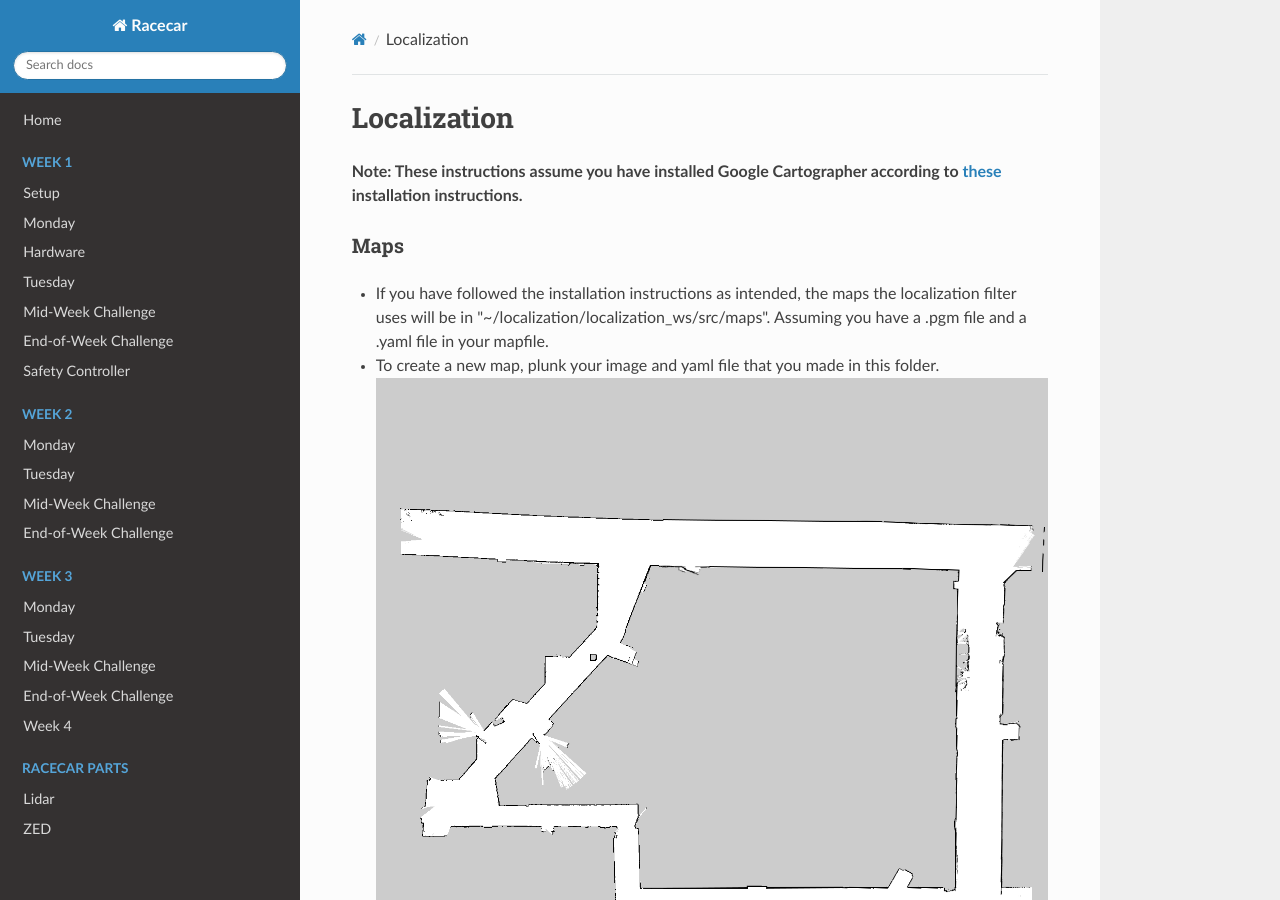
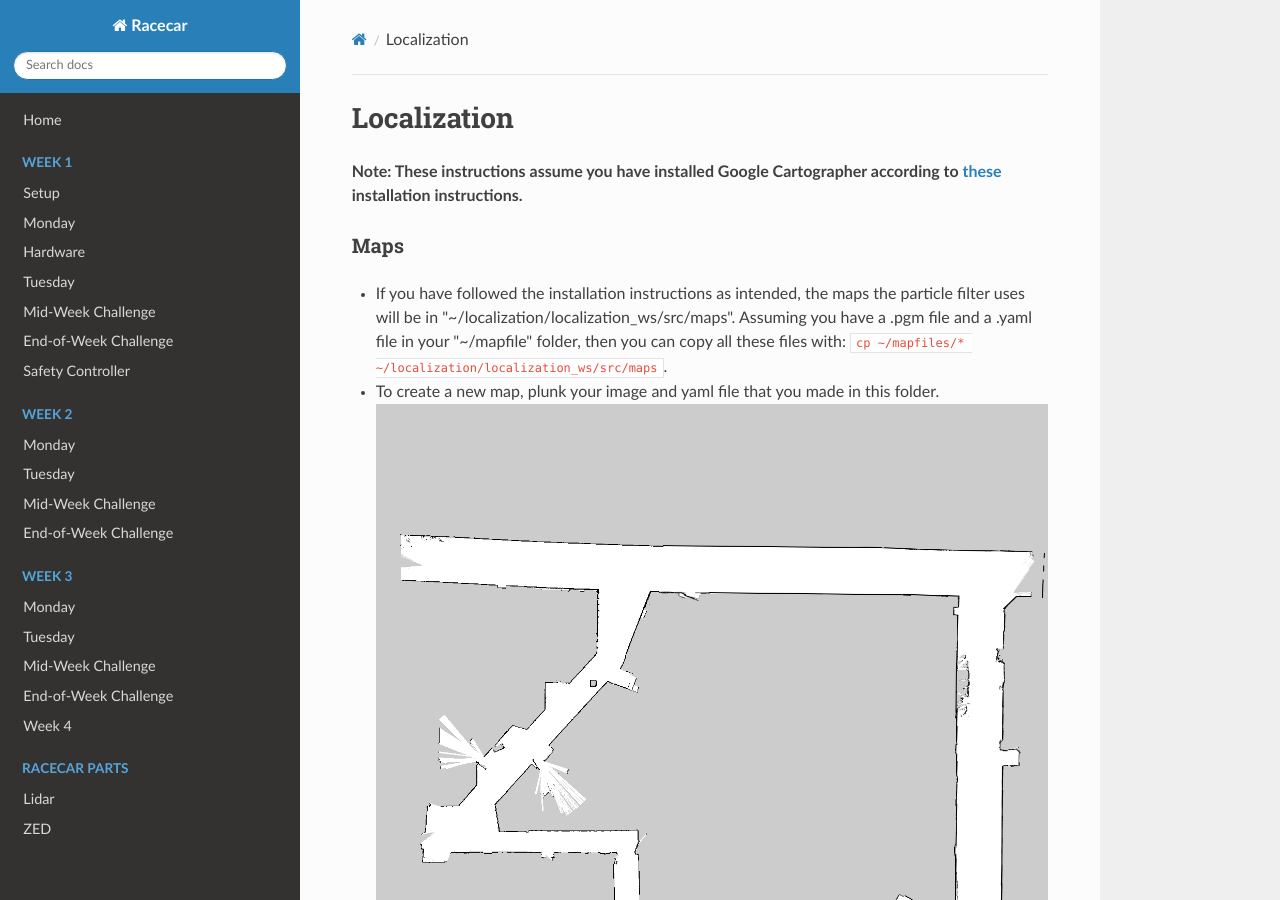
Before and after one commit to ChrisLindland/racecar-website, an MkDocs documentation site: the page built from docs/maps/localization/particle_filter_usage.md, in a window 1280 px wide and 900 px high. Built offline with MkDocs 1.6.1, drawn with Linux system fonts in a browser that asks for light colours; nearby versions of some CDN libraries.

Commit message:
Update particle_filter_usage.md

```diff
--- a/docs/maps/localization/particle_filter_usage.md
+++ b/docs/maps/localization/particle_filter_usage.md
@@ -1,7 +1,7 @@
 # Localization
 **Note: These instructions assume you have installed Google Cartographer according to [these](http://bwsi-racecar.com/maps/localization/particle_filter_installation/) installation instructions.**
 ### Maps
-* If you have followed the installation instructions as intended, the maps the localization filter uses will be in "~/localization/localization_ws/src/maps". Assuming you have a .pgm file and a .yaml file in your mapfile.
+* If you have followed the installation instructions as intended, the maps the particle filter uses will be in "~/localization/localization_ws/src/maps". Assuming you have a .pgm file and a .yaml file in your "~/mapfile" folder, then you can copy all these files with: `cp ~/mapfiles/* ~/localization/localization_ws/src/maps`.
 * To create a new map, plunk your image and yaml file that you made in this folder.
 ![](img/yourMap.png)
 * To use the map for localization, modify the mapParams.yaml file <br>(it’ll be obvious, trust me). You may need to chmod it to edit it.
```
